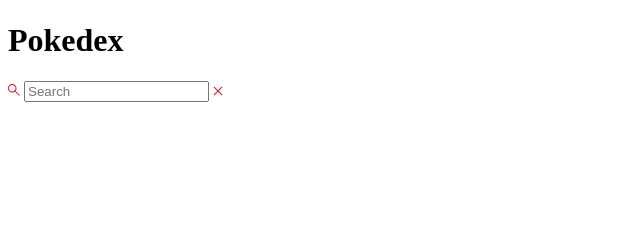
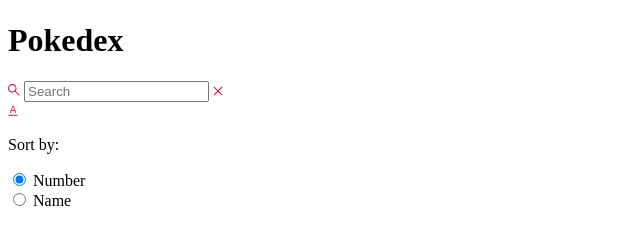
Before and after one commit to m-botic/pokemon-dex, a plain HTML site: page index.html in a window 1280 px wide. Shown: the part 35-280 px from the top of the page, without its empty margins (0-640 px from the left). Drawn offline with Linux system fonts and the light colour scheme.

Commit message:
Added option to sort by number / name

```diff
--- a/index.html
+++ b/index.html
@@ -19,6 +19,23 @@
                         <input type="text" class="search-input body3-fonts" placeholder="Search" id="search-input">
                         <img src="./assets/cross.svg" alt="cross icon" class="search-close-icon" id="search-close-icon">
                     </div>
+                    <div class="sort-wrapper">
+                        <div class="sort-wrap">
+                            <img src="./assets/sorting.svg" alt="sorting" class="sort-icon" id="sort-icon">
+                        </div>
+                        <div class="filter-wrapper">
+                            <p class="body2-fonts">Sort by:</p>
+                            <div class="filter-wrap">
+                                <div>
+                                    <input type="radio" id="number" name="filters" value="number" checked>
+                                    <label for="number" class="body3-fonts">Number</label>
+                                </div>
+                                <div><input type="radio" id="name" name="filters" value="name">
+                                <label for="name" class="body3-fonts">Name</label>
+                                </div>
+                            </div>
+                        </div>
+                    </div>
                 </div>
             </div>
         </header>
```
